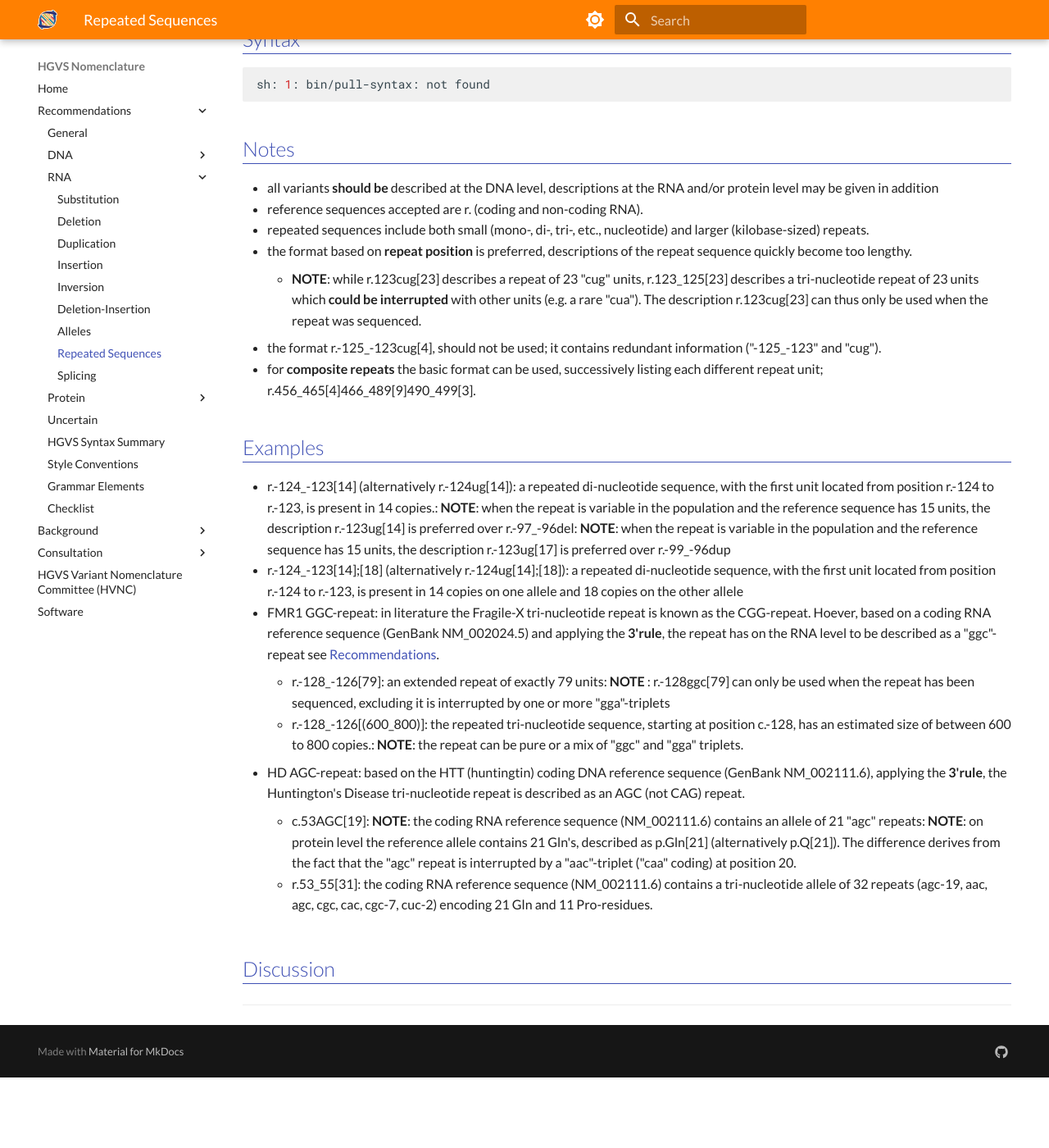
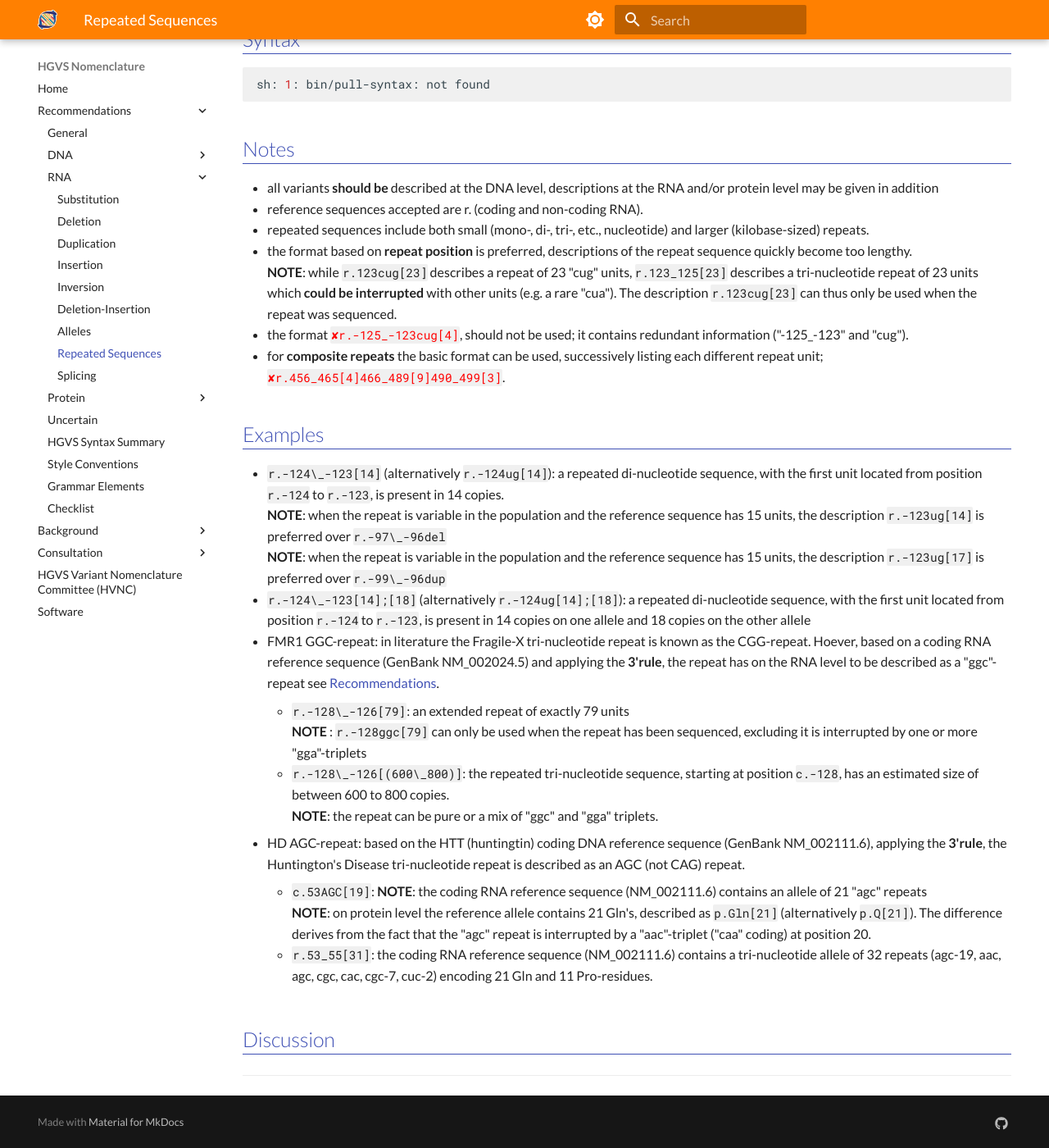
Before and after one commit to HGVSnomenclature/hgvs-nomenclature, an MkDocs documentation site: the page built from docs/recommendations/RNA/repeated.md, in a window 1280 px wide and 1400 px high, scrolled down 241 px. Shown: the whole window at 82% size. Built offline with MkDocs 1.6.1 and Material for MkDocs 9.7.7, drawn with Linux system fonts in a browser that asks for light colours; before the commit the page ends 1555 px from its top, so only the background shows below that.

Commit message:
Fix issues on the RNA/repeated page.
Fixed forgotten code elements.
Notes should go on a new line.

```diff
--- a/docs/recommendations/RNA/repeated.md
+++ b/docs/recommendations/RNA/repeated.md
@@ -15,21 +15,26 @@ bin/pull-syntax -c -f docs/syntax.yaml rna.rpt
 - all variants **should be** described at the DNA level, descriptions at the RNA and/or protein level may be given in addition
 - reference sequences accepted are r. (coding and non-coding RNA).
 - repeated sequences include both small (mono-, di-, tri-, etc., nucleotide) and larger (kilobase-sized) repeats.
-- the format based on **repeat position** is preferred, descriptions of the repeat sequence quickly become too lengthy.
-    - **NOTE**: while r.123cug[23] describes a repeat of 23 "cug" units, r.123_125[23] describes a tri-nucleotide repeat of 23 units which **could be interrupted** with other units (e.g. a rare "cua"). The description r.123cug[23] can thus only be used when the repeat was sequenced.
-- the format r.-125\_-123cug[4], should not be used; it contains redundant information ("-125\_-123" and "cug").
-- for **composite repeats** the basic format can be used, successively listing each different repeat unit; r.456_465[4]466_489[9]490_499[3].
+- the format based on **repeat position** is preferred, descriptions of the repeat sequence quickly become too lengthy.<br>
+  **NOTE**: while `r.123cug[23]` describes a repeat of 23 "cug" units, `r.123_125[23]` describes a tri-nucleotide repeat of 23 units which **could be interrupted** with other units (e.g. a rare "cua"). The description `r.123cug[23]` can thus only be used when the repeat was sequenced.
+- the format <code class="invalid">r.-125\_-123cug[4]</code>, should not be used; it contains redundant information ("-125\_-123" and "cug").
+- for **composite repeats** the basic format can be used, successively listing each different repeat unit; <code class="invalid">r.456_465[4]466_489[9]490_499[3]</code>.
 
 ## Examples
 
-- r.-124\_-123[14] (alternatively r.-124ug[14]): a repeated di-nucleotide sequence, with the first unit located from position r.-124 to r.-123, is present in 14 copies.: **NOTE**: when the repeat is variable in the population and the reference sequence has 15 units, the description r.-123ug[14] is preferred over r.-97\_-96del: **NOTE**: when the repeat is variable in the population and the reference sequence has 15 units, the description r.-123ug[17] is preferred over r.-99\_-96dup
-- r.-124\_-123[14];[18] (alternatively r.-124ug[14];[18]): a repeated di-nucleotide sequence, with the first unit located from position r.-124 to r.-123, is present in 14 copies on one allele and 18 copies on the other allele
+- `r.-124\_-123[14]` (alternatively `r.-124ug[14]`): a repeated di-nucleotide sequence, with the first unit located from position `r.-124` to `r.-123`, is present in 14 copies.<br>
+  **NOTE**: when the repeat is variable in the population and the reference sequence has 15 units, the description `r.-123ug[14]` is preferred over `r.-97\_-96del`<br>
+  **NOTE**: when the repeat is variable in the population and the reference sequence has 15 units, the description `r.-123ug[17]` is preferred over `r.-99\_-96dup`
+- `r.-124\_-123[14];[18]` (alternatively `r.-124ug[14];[18]`): a repeated di-nucleotide sequence, with the first unit located from position `r.-124` to `r.-123`, is present in 14 copies on one allele and 18 copies on the other allele
 - FMR1 GGC-repeat: in literature the Fragile-X tri-nucleotide repeat is known as the CGG-repeat. Hoever, based on a coding RNA reference sequence (GenBank NM_002024.5) and applying the **3'rule**, the repeat has on the RNA level to be described as a "ggc"-repeat see [Recommendations](../general.md).
-    - r.-128\_-126[79]: an extended repeat of exactly 79 units: **NOTE** : r.-128ggc[79] can only be used when the repeat has been sequenced, excluding it is interrupted by one or more "gga"-triplets
-    - r.-128\_-126[(600\_800)]: the repeated tri-nucleotide sequence, starting at position c.-128, has an estimated size of between 600 to 800 copies.: **NOTE**: the repeat can be pure or a mix of "ggc" and "gga" triplets.
+    - `r.-128\_-126[79]`: an extended repeat of exactly 79 units<br>
+      **NOTE** : `r.-128ggc[79]` can only be used when the repeat has been sequenced, excluding it is interrupted by one or more "gga"-triplets
+    - `r.-128\_-126[(600\_800)]`: the repeated tri-nucleotide sequence, starting at position `c.-128`, has an estimated size of between 600 to 800 copies.<br>
+      **NOTE**: the repeat can be pure or a mix of "ggc" and "gga" triplets.
 - HD AGC-repeat: based on the HTT (huntingtin) coding DNA reference sequence (GenBank NM_002111.6), applying the **3'rule**, the Huntington's Disease tri-nucleotide repeat is described as an AGC (not CAG) repeat.
-    - c.53AGC[19]: **NOTE**: the coding RNA reference sequence (NM_002111.6) contains an allele of 21 "agc" repeats: **NOTE**: on protein level the reference allele contains 21 Gln's, described as p.Gln[21] (alternatively p.Q[21]). The difference derives from the fact that the "agc" repeat is interrupted by a "aac"-triplet ("caa" coding) at position 20.
-    - r.53_55[31]: the coding RNA reference sequence (NM_002111.6) contains a tri-nucleotide allele of 32 repeats (agc-19, aac, agc, cgc, cac, cgc-7, cuc-2) encoding 21 Gln and 11 Pro-residues.
+    - `c.53AGC[19]`: **NOTE**: the coding RNA reference sequence (NM_002111.6) contains an allele of 21 "agc" repeats<br>
+      **NOTE**: on protein level the reference allele contains 21 Gln's, described as `p.Gln[21]` (alternatively `p.Q[21]`). The difference derives from the fact that the "agc" repeat is interrupted by a "aac"-triplet ("caa" coding) at position 20.
+    - `r.53_55[31]`: the coding RNA reference sequence (NM_002111.6) contains a tri-nucleotide allele of 32 repeats (agc-19, aac, agc, cgc, cac, cgc-7, cuc-2) encoding 21 Gln and 11 Pro-residues.
 
 ## Discussion
 
```
